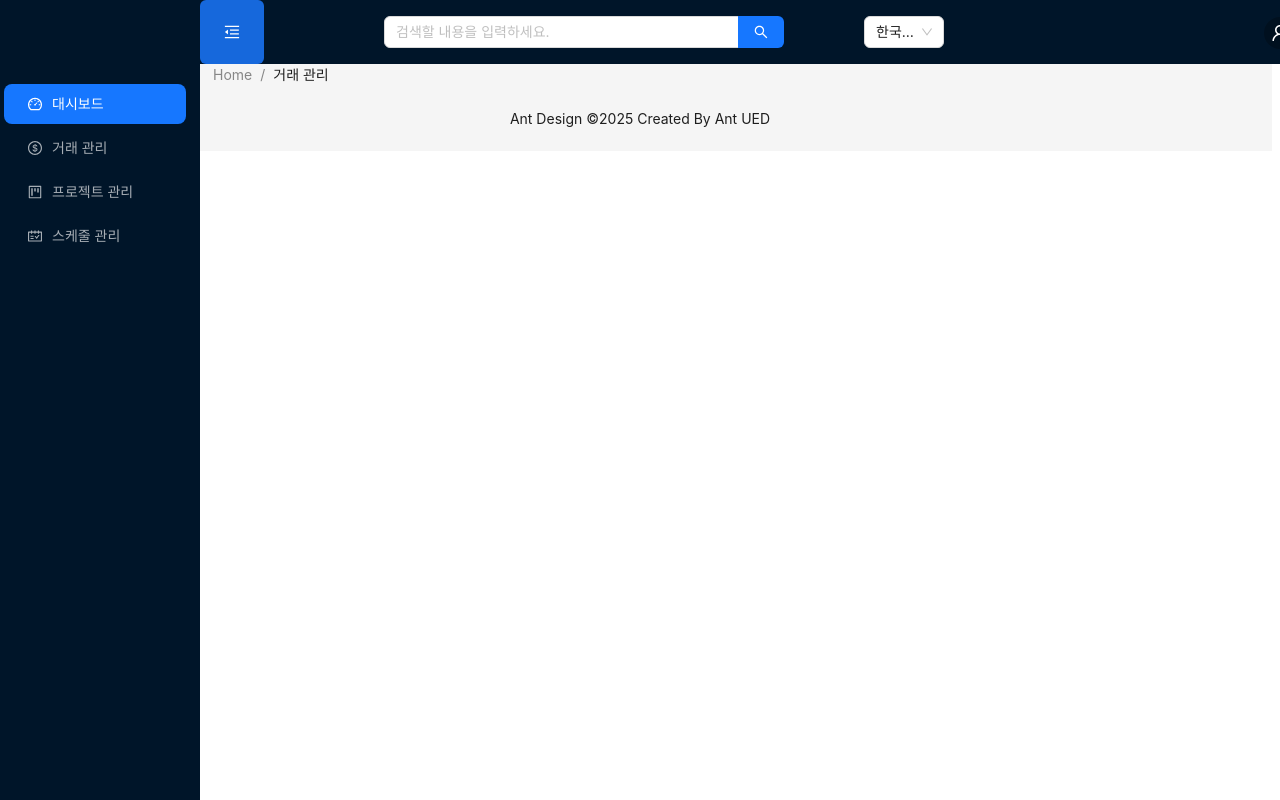
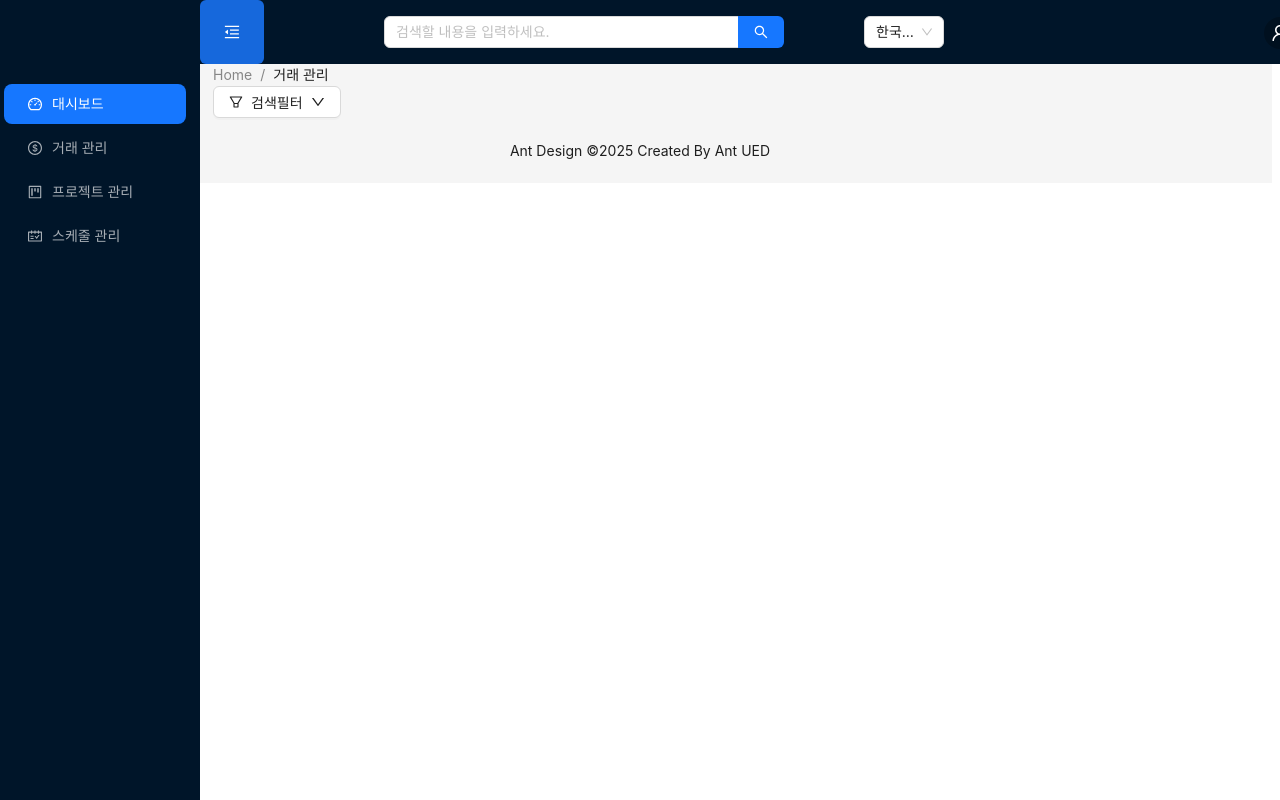
Before and after one commit to nabidana/CRM_React, a React (Create React App) app in the folder mycrm/: page /deals in a window 1280 px wide. Built offline with nearby package versions, Linux system fonts and the light colour scheme.

Commit message:
update
필터부분 추가중

```diff
--- a/mycrm/package.json
+++ b/mycrm/package.json
@@ -15,7 +15,7 @@
     "@types/node": "^16.18.126",
     "@types/react": "^19.1.8",
     "@types/react-dom": "^19.1.6",
-    "antd": "^5.24.3",
+    "antd": "^5.27.3",
     "i18next": "^22.5.1",
     "react": "^19.0.0",
     "react-dom": "^19.0.0",
--- /dev/null
+++ b/mycrm/src/function/FilterFun.ts
@@ -0,0 +1,16 @@
+import { MenuProps } from "antd"
+import { t } from "i18next";
+
+export const getFilterItems = () => {
+    let filters : MenuProps['items'] = [];
+    filters.push({
+        key : '1',
+        label : ''+t('Customer')
+    });
+    filters.push({
+        key : '2',
+        label : ''+t('ProjetName')
+    })
+
+    return filters;
+}
--- a/mycrm/src/locales/en/en.json
+++ b/mycrm/src/locales/en/en.json
@@ -19,4 +19,7 @@
     , "Deals" : "Deals"
     , "Projects" : "Projects"
     , "Schedules" : "Schedules"
+    , "Filter" : "Search Filters"
+    , "Customer" : "Customer"
+    , "ProjetName" : "Projet Name"
 }
--- a/mycrm/src/locales/ko/ko.json
+++ b/mycrm/src/locales/ko/ko.json
@@ -19,4 +19,7 @@
     , "Deals" : "거래 관리"
     , "Projects" : "프로젝트 관리"
     , "Schedules" : "스케줄 관리"
+    , "Filter" : "검색필터"
+    , "Customer" : "고객사"
+    , "ProjetName" : "프로젝트 명"
 }
--- a/mycrm/src/redux/ApiFunction/MenuFun.ts
+++ b/mycrm/src/redux/ApiFunction/MenuFun.ts
@@ -4,12 +4,7 @@ import React from "react";
 import { ItemType } from "antd/es/menu/interface";
 import { navigateTo } from "../../routes/router";
 import { t } from "i18next";
-
-export type meusList = {
-    labelName : string;
-    iconName : string;
-    linkName : string;
-}
+import { meusList } from "../../types/CustomTypes";
 
 export const makeMenu = (menulist : meusList[]) => {
     let menus : MenuProps['items'] = [];
--- a/mycrm/src/redux/ApiRedux.ts
+++ b/mycrm/src/redux/ApiRedux.ts
@@ -1,7 +1,7 @@
 import { createAsyncThunk, createSlice } from "@reduxjs/toolkit"
 import { RootState } from "./IndexRedux";
 import { MenuProps } from "antd";
-import { meusList } from "./ApiFunction/MenuFun";
+import { meusList } from "../types/CustomTypes";
 
 // type to const
 const userMenuList : meusList[] = [];
--- a/mycrm/src/routes/pages/Deals/DealsIndex.tsx
+++ b/mycrm/src/routes/pages/Deals/DealsIndex.tsx
@@ -1,13 +1,32 @@
-import { Breadcrumb } from "antd";
-import React from "react"
+import { Breadcrumb, Button, Dropdown, Layout, MenuProps, Space, theme } from "antd";
+import React, { useMemo } from "react"
 import { useTranslation } from "react-i18next";
 import { Link } from "react-router-dom";
+import { meusList } from "../../../types/CustomTypes";
+import { getFilterItems } from "../../../function/FilterFun";
+import { Content } from "antd/es/layout/layout";
+import { DownOutlined, FilterOutlined } from "@ant-design/icons";
+
+const handleMenuClick : MenuProps['onClick'] = (e) => {
+
+}
+const { useToken } = theme;
 
 const DealsIndex : React.FC = () => {
 
     const { t } = useTranslation();
+    const { token } = useToken();
+
+    const filterItem = useMemo(() => {
+        const items = getFilterItems();
+        return {
+            items//, onClick : handleMenuClick
+        }
+    },[t]);
 
     return(
+        <Layout>
+            <Content>
                 <Breadcrumb
                     items={[
                         { title : <Link to="/index">Home</Link>},
@@ -15,6 +34,41 @@ const DealsIndex : React.FC = () => {
                     ]}
                 >
                 </Breadcrumb>
+                <Dropdown
+                    menu={filterItem}
+                    trigger={['click']}
+                    popupRender={(menu) => (
+                        <div
+                            style={{
+                                backgroundColor : token.colorBgElevated,
+                                borderRadius: token.borderRadiusLG,
+                                boxShadow: token.boxShadowSecondary
+                            }}
+                        >
+                            {React.cloneElement(
+                                menu as React.ReactElement<{
+                                    style : React.CSSProperties
+                                }>,
+                                { style : {
+                                    boxShadow: 'none',
+                                }}
+                            )}
+                            <Space style={{ padding: 8 }}>
+                                <Button type="primary">Click me!</Button>
+                            </Space>
+                        </div>
+                    )}
+                >
+                    <Button onClick={(e) => e.preventDefault()}>
+                        <Space>
+                            <FilterOutlined />
+                            {t('Filter')+''}
+                            <DownOutlined />
+                        </Space>
+                    </Button>
+                </Dropdown>
+            </Content>
+        </Layout>
     )
 }
 
--- a/mycrm/src/types/CustomTypes.ts
+++ b/mycrm/src/types/CustomTypes.ts
@@ -1 +1,7 @@
 export type LocaleTypes = '' | 'ko' | 'en';
+
+export type meusList = {
+    labelName : string;
+    iconName : string;
+    linkName : string;
+}
```
Also changed, not shown: 1 other file (tests, documents, lock files or other folders). Lines whose indentation alone changed are shown as unchanged.
